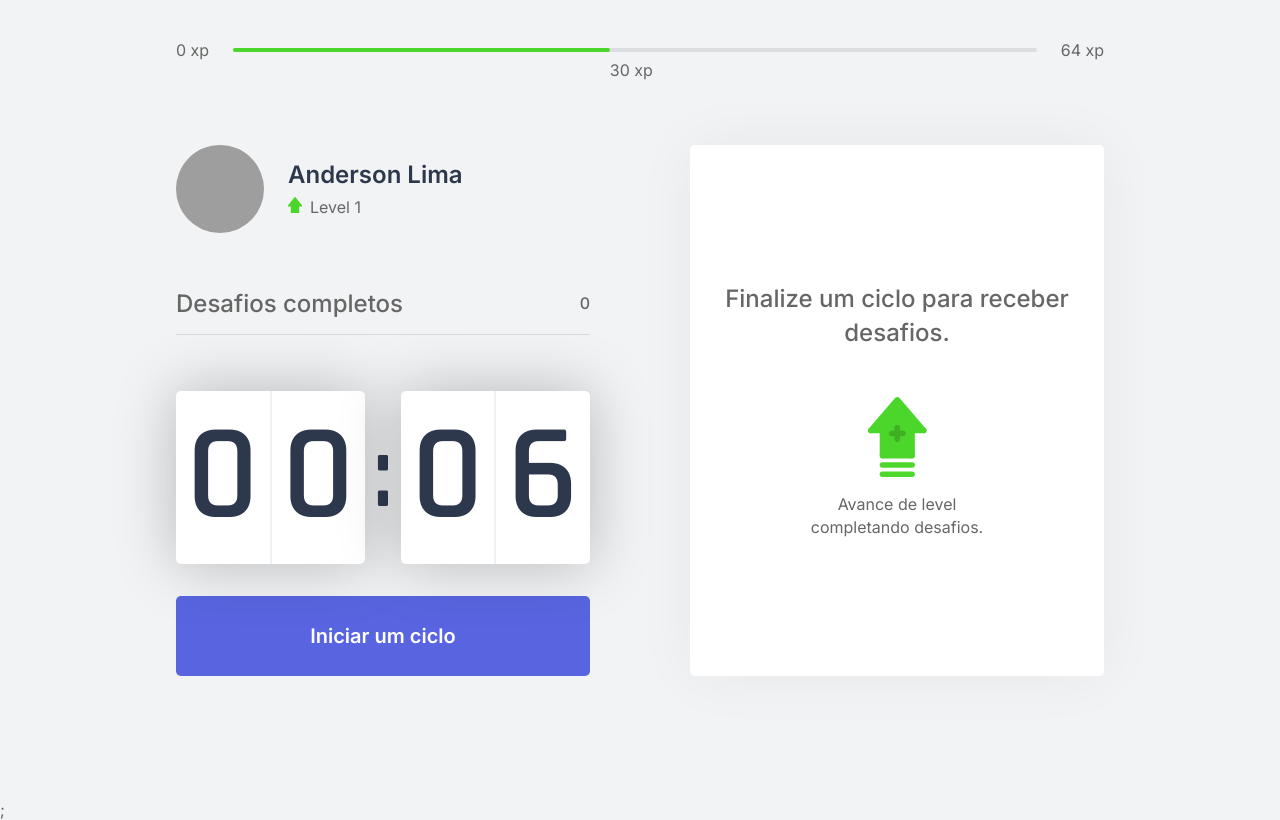
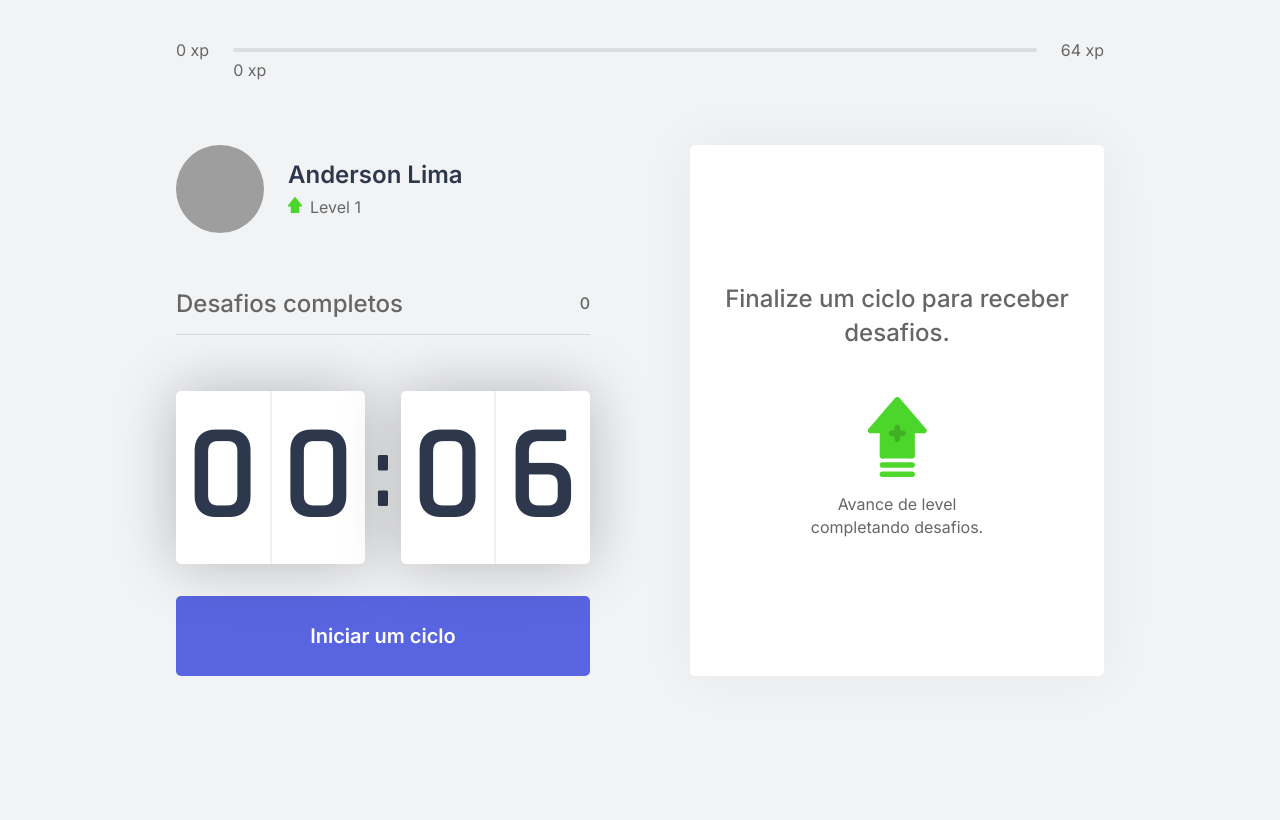
Before and after one commit to limaand/moveit, a Next.js app: page / in a window 1280 px wide. Built offline with nearby package versions, Linux system fonts and the light colour scheme; grey boxes are pictures that could not be loaded.

Commit message:
interação do cookies

```diff
--- a/package.json
+++ b/package.json
@@ -8,11 +8,13 @@
     "start": "next start"
   },
   "dependencies": {
+    "js-cookie": "^2.2.1",
     "next": "10.0.7",
     "react": "17.0.1",
     "react-dom": "17.0.1"
   },
   "devDependencies": {
+    "@types/js-cookie": "^2.2.6",
     "@types/node": "^14.14.31",
     "@types/react": "^17.0.2",
     "@types/react-dom": "^17.0.1",
--- a/src/contexts/ChallengesContext.tsx
+++ b/src/contexts/ChallengesContext.tsx
@@ -1,4 +1,5 @@
 import { createContext, ReactNode, useEffect, useState } from "react";
+import Cookies from "js-cookie";
 import challenges from "../../challenges.json";
 
 interface Challenge {
@@ -21,30 +22,35 @@
 
 interface ChallengesProviderProps {
   children: ReactNode;
+  level: number;
+  currentExperience: number;
+  challengesCompleted: number;
 }
 
 export const ChallengesContext = createContext({} as ChallengesContextData);
 
+export function ChallengesProvider({
+  children,
+  ...rest
+}: ChallengesProviderProps) {
 
-
-
-export function ChallengesProvider({ children }: ChallengesProviderProps) {
-  const [level, setLevel] = useState(1);
-  const [currentExperience, setCurrentExperience] = useState(30);
-  const [challengesCompleted, setChallengesCompleted] = useState(0);
+  const [level, setLevel] = useState(rest.level ?? 1);
+  const [currentExperience, setCurrentExperience] = useState(rest.currentExperience ?? 0);
+  const [challengesCompleted, setChallengesCompleted] = useState(rest.challengesCompleted ?? 0);
 
   const [activeChallenge, setActiveChallenge] = useState(null);
 
   const experienceToNextLevel = Math.pow((level + 1) * 4, 2);
 
+  useEffect(() => {
+    Notification.requestPermission();
+  }, []);
 
-
-
-  useEffect(()=>{
-    Notification.requestPermission()
-  },[])
-
-
+  useEffect(() => {
+    Cookies.set("level", String(level));
+    Cookies.set("currentExperience", String(currentExperience));
+    Cookies.set("challengesCompleted", String(challengesCompleted));
+  }, [level, currentExperience, challengesCompleted]);
 
   function levelUp() {
     setLevel(level + 1);
@@ -56,15 +62,13 @@
 
     setActiveChallenge(challenge);
 
+    new Audio("/notification.mp3").play();
 
-    new Audio('/notification.mp3').play();
-
-    if (Notification.permission === 'granted'){
-      new Notification('Novo desafio. 🔔🔔🔔🍔',{
-        body: `Valendo ${challenge.amount} xp!`
-      })
+    if (Notification.permission === "granted") {
+      new Notification("Novo desafio. 🔔🔔🔔🍔", {
+        body: `Valendo ${challenge.amount} xp!`,
+      });
     }
-
   }
 
   function resetChallenge() {
@@ -73,7 +77,7 @@
 
   function completeChallenge() {
     if (!activeChallenge) {
-        return;
+      return;
     }
 
     const { amount } = activeChallenge;
@@ -81,14 +85,14 @@
     let finalExperience = currentExperience + amount;
 
     if (finalExperience >= experienceToNextLevel) {
-        finalExperience = finalExperience - experienceToNextLevel;
-        levelUp();
+      finalExperience = finalExperience - experienceToNextLevel;
+      levelUp();
     }
 
     setCurrentExperience(finalExperience);
     setActiveChallenge(null);
     setChallengesCompleted(challengesCompleted + 1);
-}
+  }
 
   return (
     <ChallengesContext.Provider
--- a/src/pages/_app.tsx
+++ b/src/pages/_app.tsx
@@ -1,18 +1,8 @@
 import "../styles/global.css";
-
-import {
-  ChallengesContext,
-  ChallengesProvider,
-} from "../contexts/ChallengesContext";
-
 
 function MyApp({ Component, pageProps }) {
   return (
-    <ChallengesProvider>
-
-        <Component {...pageProps} />;
-
-    </ChallengesProvider>
+        <Component {...pageProps} />
   );
 }
 
--- a/src/pages/index.tsx
+++ b/src/pages/index.tsx
@@ -1,4 +1,6 @@
 import Head from "next/head";
+import { GetServerSideProps } from "next";
+
 import { ChallengeBox } from "../components/ChallengeBox";
 import { CompletedChallenges } from "../components/CompletedChallenges";
 import { Countdown } from "../components/Countdown";
@@ -6,17 +8,34 @@
 import { Profile } from "../components/Profile";
 import { CountDownProvider } from "../contexts/CountdownContext";
 import styles from "../styles/pages/Home.module.css";
+import { ChallengesProvider } from "../contexts/ChallengesContext";
 
-export default function Home() {
+
+interface HomeProps{
+  level:number,
+  currentExperience:number,
+  challengesCompleted:number,
+}
+
+
+
+
+export default function Home(props:HomeProps) {
+  console.log(props);
+
   return (
+    <ChallengesProvider
+       level={props.level}
+       currentExperience={props.currentExperience}
+       challengesCompleted={props.challengesCompleted}
+
+    >
       <div className={styles.container}>
         <Head>
           <title>Início | Moveit</title>
         </Head>
 
         <ExperienceBar />
-
-
 
         <CountDownProvider>
           <section>
@@ -31,5 +50,29 @@
           </section>
         </CountDownProvider>
       </div>
+    </ChallengesProvider>
   );
 }
+
+export const getServerSideProps: GetServerSideProps = async (ctx) => {
+  //chamada Api
+  /*const user = {
+    level: 1,
+    currentExperience: 50,
+    challengeCompleted: 2,
+  };*/
+
+  const { level, currentExperience, challengesCompleted } = ctx.req.cookies;
+
+  return {
+    props: {
+      level: Number(level),
+      currentExperience: Number(currentExperience),
+      challengesCompleted: Number(challengesCompleted),
+    },
+  };
+};
+
+//Backend (Ruby)
+//Next.js(Node)
+//Frontend(react)
```
Also changed, not shown: 1 other file (tests, documents, lock files or other folders). Lines whose indentation alone changed are shown as unchanged.
